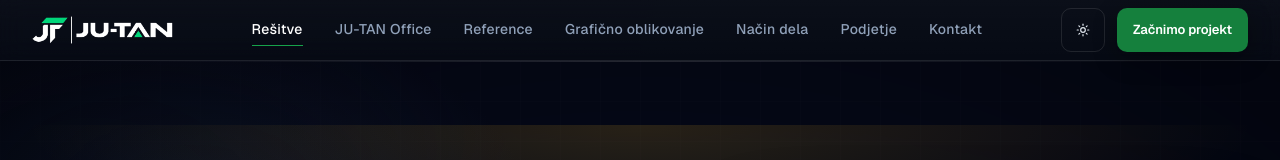
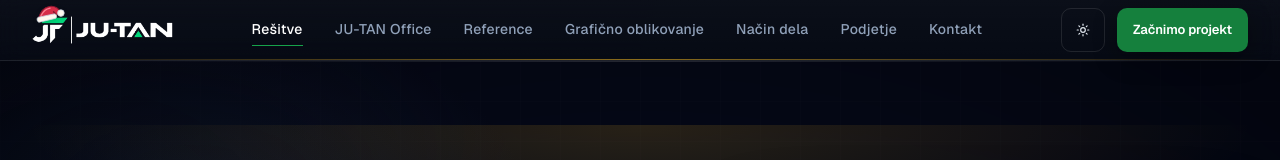
Before and after one commit to jurezaki-cloud/ju-tan-web, a Next.js app: page / in a window 1280 px wide. Shown: the top 160 px of the page. Built offline with nearby package versions, Linux system fonts and the light colour scheme; no server answers.

Commit message:
Add a Christmas hat and festive accent to the header (#81)

```diff
--- a/components/layout/Header.tsx
+++ b/components/layout/Header.tsx
@@ -72,6 +72,11 @@ export default function Header() {
         </div>
       </div>
 
+      <span
+        aria-hidden="true"
+        className="pointer-events-none absolute inset-x-0 bottom-0 h-px bg-[linear-gradient(90deg,transparent,rgba(251,191,36,0.55),transparent)] light:bg-[linear-gradient(90deg,transparent,rgba(180,83,9,0.42),transparent)]"
+      />
+
       <MobileNavigation
         open={menuOpen}
         onClose={closeMenu}
--- a/components/layout/HeaderLogo.tsx
+++ b/components/layout/HeaderLogo.tsx
@@ -15,7 +15,35 @@ export default function HeaderLogo() {
         focusRing,
       )}
     >
-      <BrandLogo variant="header" />
+      <span className="relative inline-flex">
+        <BrandLogo variant="header" />
+        <svg
+          aria-hidden="true"
+          className="pointer-events-none absolute -top-3 left-0 h-[19px] w-[33px] drop-shadow-sm"
+          viewBox="0 0 40 23"
+        >
+          <path
+            d="M8 17C10 10 14 4 21 3C27 2 32 5 35 10L30 13L26 9L28 14Z"
+            fill="#d62d48"
+            stroke="#8c1830"
+            strokeWidth="1.25"
+            strokeLinejoin="round"
+          />
+          <path
+            d="M11 14C14 8 17 6 22 5"
+            fill="none"
+            stroke="#fa8090"
+            strokeWidth="1.5"
+            strokeLinecap="round"
+          />
+          <path
+            d="M8 16L27 12C30 11.5 31 17 28 17.5L9 22C6 22.5 5 16.5 8 16Z"
+            fill="#fff8ee"
+            stroke="#cbd5e1"
+          />
+          <circle cx="35" cy="11" r="4" fill="#fff8ee" stroke="#cbd5e1" />
+        </svg>
+      </span>
     </Link>
   );
 }
```
